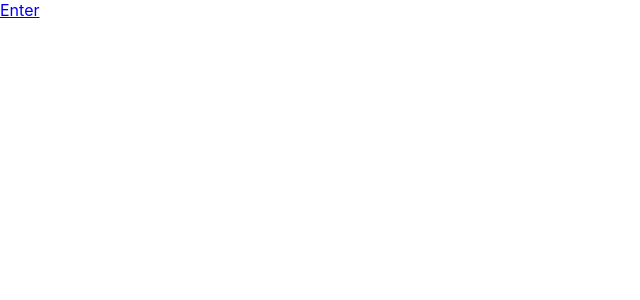
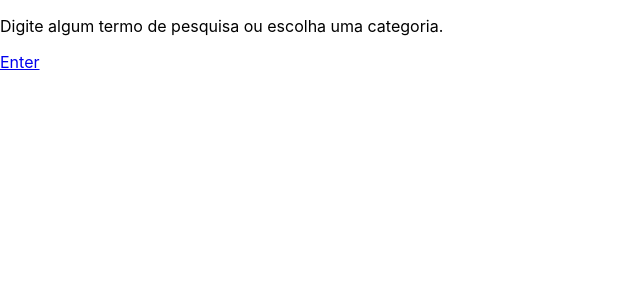
Before and after one commit to wlis13/projeto-trybe-frontend-online-store, a React (Create React App) app: page / in a window 1280 px wide. Shown: the top 300 px of the page, without its empty margins (0-640 px from the left). Built offline with nearby package versions, Linux system fonts and the light colour scheme.

Commit message:
Main group 30 req2 (#240)
* verificando requisito n°3

* alterado requisitos

* requisito 2

* resolve requsito2

* corrigindo a quebra do req 3

Co-authored-by: wlisses <wlissesfernando285@gmail.com>

```diff
--- a/src/App.js
+++ b/src/App.js
@@ -1,12 +1,14 @@
 import React from 'react';
 import './App.css';
-import { BrowserRouter } from 'react-router-dom';
+import { Route, BrowserRouter } from 'react-router-dom';
 import Content from './components/Content';
+import Home1 from './list/Home1';
 import Home from './components/Home';
 
 function App() {
   return (
     <BrowserRouter>
+      <Route path="/" exact component={ Home1 } />
       <Home />
       <Content />
     </BrowserRouter>
--- /dev/null
+++ b/src/list/Home1.jsx
@@ -0,0 +1,15 @@
+import React from 'react';
+
+class Home extends React.Component {
+  render() {
+    return (
+      <div>
+        <p data-testid="home-initial-message">
+          Digite algum termo de pesquisa ou escolha uma categoria.
+        </p>
+      </div>
+    );
+  }
+}
+
+export default Home;
```
